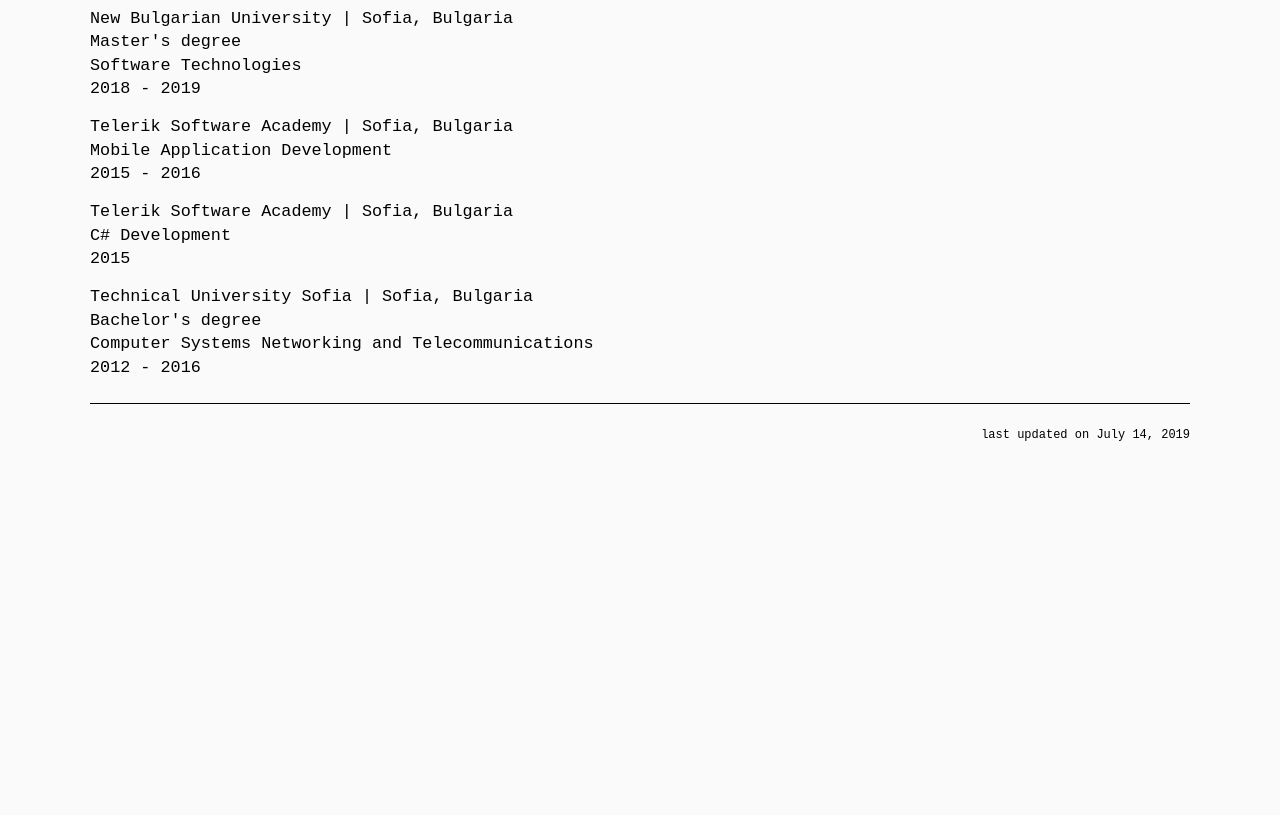
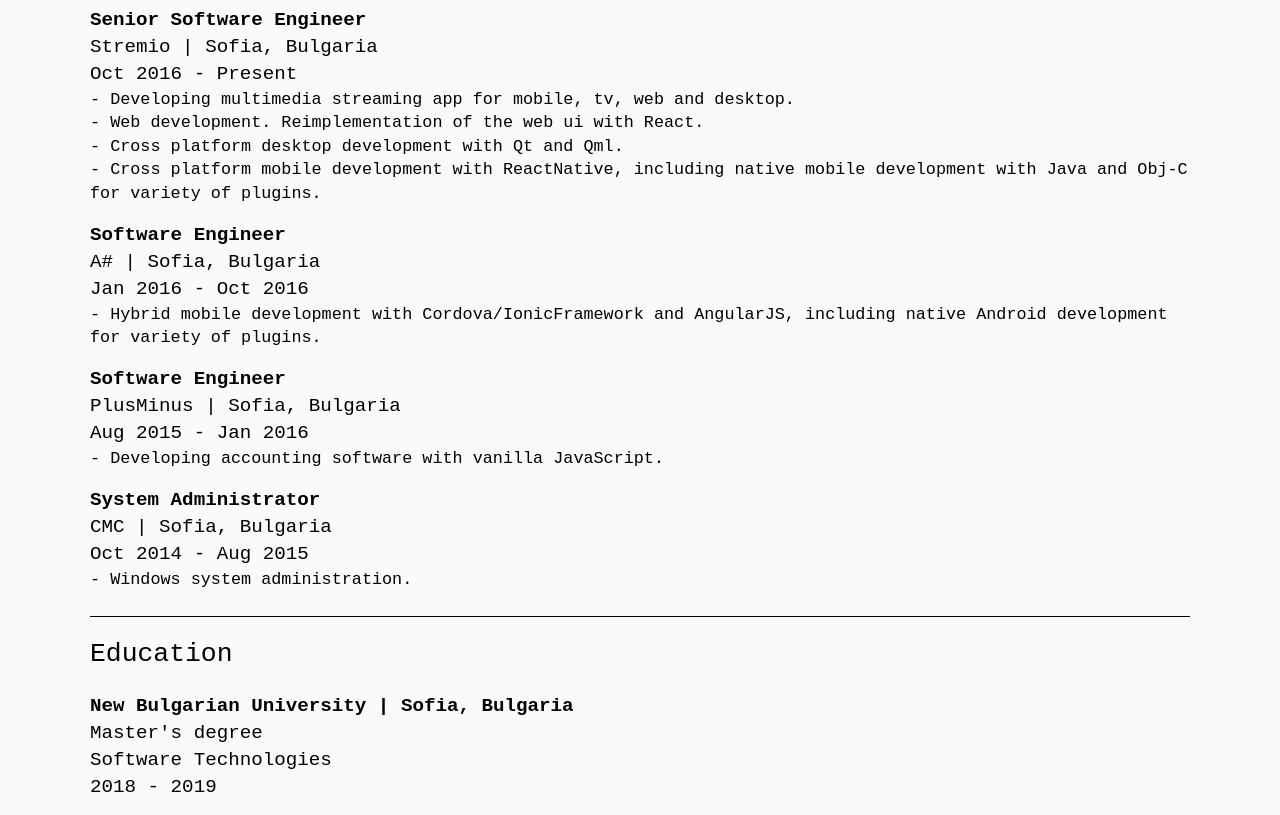
Before and after one commit to NikolaBorislavovHristov/CV, a plain HTML site: page index.html in a window 1280 px wide. Shown: the part 723-1538 px from the top of the page. Before the commit the page ends 1189 px from the top, so only its background shows below. Drawn offline with Linux system fonts and the light colour scheme.

Commit message:
experience added

```diff
--- a/index.html
+++ b/index.html
@@ -86,7 +86,7 @@
 
         .about-label {
             flex: 1;
-            font-size: 21px;
+            font-size: 1.6em;
             line-height: 1.4em;
             padding-left: 2em;
         }
@@ -166,17 +166,21 @@
         }
 
         .section-header {
-            font-size: 2em;
+            font-size: 2.2em;
             line-height: 1em;
             margin-bottom: 1em;
         }
 
         .section-item {
-            margin: 1.2em 0;
+            margin: 1.4em 0;
         }
 
         .section-label {
             line-height: 1.4em;
+            font-size: 1.6em;
+        }
+
+        .section-item-description {
             font-size: 1.4em;
         }
 
@@ -244,26 +248,70 @@
         </section>
         <div class="separator"></div>
         <section>
+            <div class="section-header">Experience</div>
+            <ul>
+                <li class="section-item">
+                    <div class="section-label"><b>Senior Software Engineer</b></div>
+                    <div class="section-label">Stremio | Sofia, Bulgaria</div>
+                    <div class="section-label">Oct 2016 - Present</div>
+                    <div class="section-label section-item-description">
+                        - Developing multimedia streaming app for mobile, tv, web and desktop.
+                        <br />
+                        - Web development. Reimplementation of the web ui with React.
+                        <br />
+                        - Cross platform desktop development with Qt and Qml.
+                        <br />
+                        - Cross platform mobile development with ReactNative, including native mobile development with Java and Obj-C for variety of plugins.
+                    </div>
+                </li>
+                <li class="section-item">
+                    <div class="section-label"><b>Software Engineer</b></div>
+                    <div class="section-label">A# | Sofia, Bulgaria</div>
+                    <div class="section-label">Jan 2016 - Oct 2016</div>
+                    <div class="section-label section-item-description">
+                        - Hybrid mobile development with Cordova/IonicFramework and AngularJS, including native Android development for variety of plugins.
+                    </div>
+                </li>
+                <li class="section-item">
+                    <div class="section-label"><b>Software Engineer</b></div>
+                    <div class="section-label">PlusMinus | Sofia, Bulgaria</div>
+                    <div class="section-label">Aug 2015 - Jan 2016</div>
+                    <div class="section-label section-item-description">
+                        - Developing accounting software with vanilla JavaScript.
+                    </div>
+                </li>
+                <li class="section-item">
+                    <div class="section-label"><b>System Administrator</b></div>
+                    <div class="section-label">CMC | Sofia, Bulgaria</div>
+                    <div class="section-label">Oct 2014 - Aug 2015</div>
+                    <div class="section-label section-item-description">
+                        - Windows system administration.
+                    </div>
+                </li>
+            </ul>
+        </section>
+        <div class="separator"></div>
+        <section>
             <div class="section-header">Education</div>
             <ul>
                 <li class="section-item">
-                    <div class="section-label">New Bulgarian University | Sofia, Bulgaria</div>
+                    <div class="section-label"><b>New Bulgarian University | Sofia, Bulgaria</b></div>
                     <div class="section-label">Master's degree</div>
                     <div class="section-label">Software Technologies</div>
                     <div class="section-label">2018 - 2019</div>
                 </li>
                 <li class="section-item">
-                    <div class="section-label">Telerik Software Academy | Sofia, Bulgaria</div>
+                    <div class="section-label"><b>Telerik Software Academy | Sofia, Bulgaria</b></div>
                     <div class="section-label">Mobile Application Development</div>
                     <div class="section-label">2015 - 2016</div>
                 </li>
                 <li class="section-item">
-                    <div class="section-label">Telerik Software Academy | Sofia, Bulgaria</div>
+                    <div class="section-label"><b>Telerik Software Academy | Sofia, Bulgaria</b></div>
                     <div class="section-label">C# Development</div>
                     <div class="section-label">2015</div>
                 </li>
                 <li class="section-item">
-                    <div class="section-label">Technical University Sofia | Sofia, Bulgaria</div>
+                    <div class="section-label"><b>Technical University Sofia | Sofia, Bulgaria</b></div>
                     <div class="section-label">Bachelor's degree</div>
                     <div class="section-label">Computer Systems Networking and Telecommunications</div>
                     <div class="section-label">2012 - 2016</div>
```
